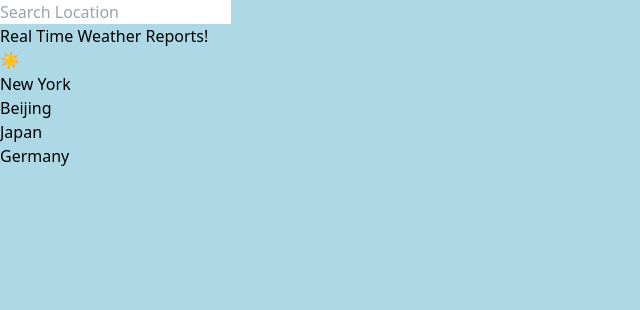
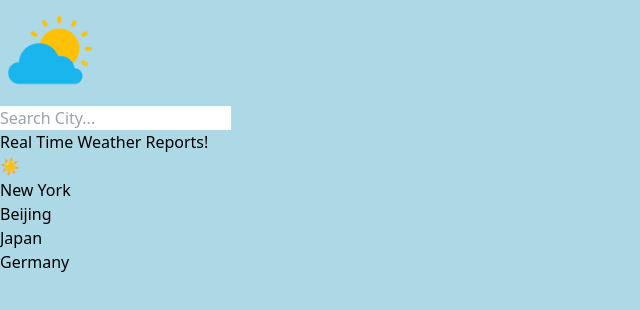
Before and after one commit to Pizzerko/WeatherApplication, a React (Vite) app in the folder Frontend/: page / in a window 1280 px wide. Shown: the top 310 px of the page, without its empty margins (0-640 px from the left). Built offline with nearby package versions, Linux system fonts and the light colour scheme; no server answers.

Commit message:
Added a logo that can go back to homepage

```diff
--- a/Frontend/src/Navbar.jsx
+++ b/Frontend/src/Navbar.jsx
@@ -18,10 +18,19 @@ const Navbar = () => {
     setInputValue(event.target.value)
   }
 
+  function handleClick() {
+    navigate(`/`)
+  }
+
   return (
-    <div className='bg-cyan-200'>
-        <div className="flex justify-end">
-                <input type="text" value={inputValue} onChange={handleWeatherChange} onKeyDown={handleKeyDown} placeholder="Search Location" className='border-2 border-gray-275 p-2 rounded-xl m-3'></input>
+    <div className='bg-cyan-200 flex justify-between'>
+        <button onClick={handleClick}>
+          <div className="flex px-6" >
+            <img src="public/weather02-512.webp" width={100} height={100}/>
+          </div>
+        </button>
+        <div className="flex flex-col justify-center">
+                <input type="text" value={inputValue} onChange={handleWeatherChange} onKeyDown={handleKeyDown} placeholder="Search City..." className='border-2 border-gray-275 p-2 rounded-xl m-3'></input>
         </div>
     </div>
   )
```
Also changed, not shown: Frontend/public/weather02-512.webp (added).
